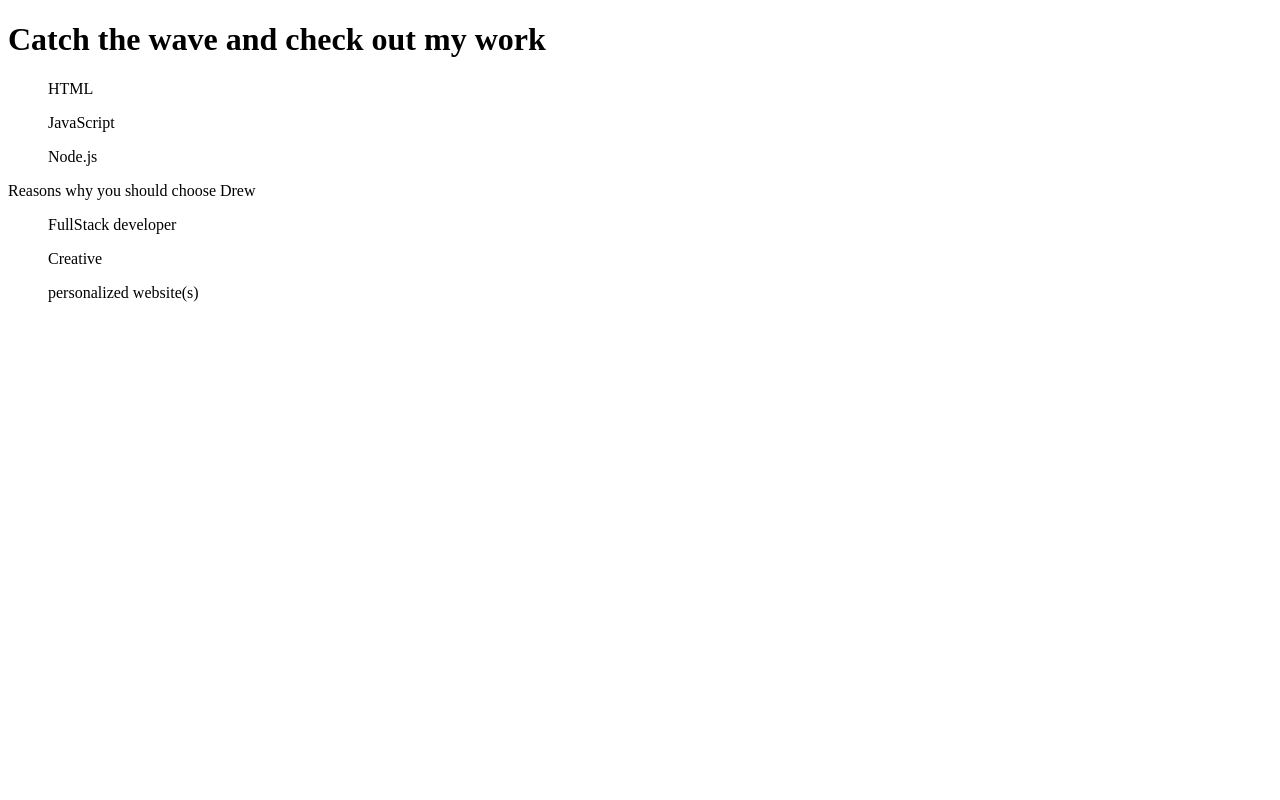
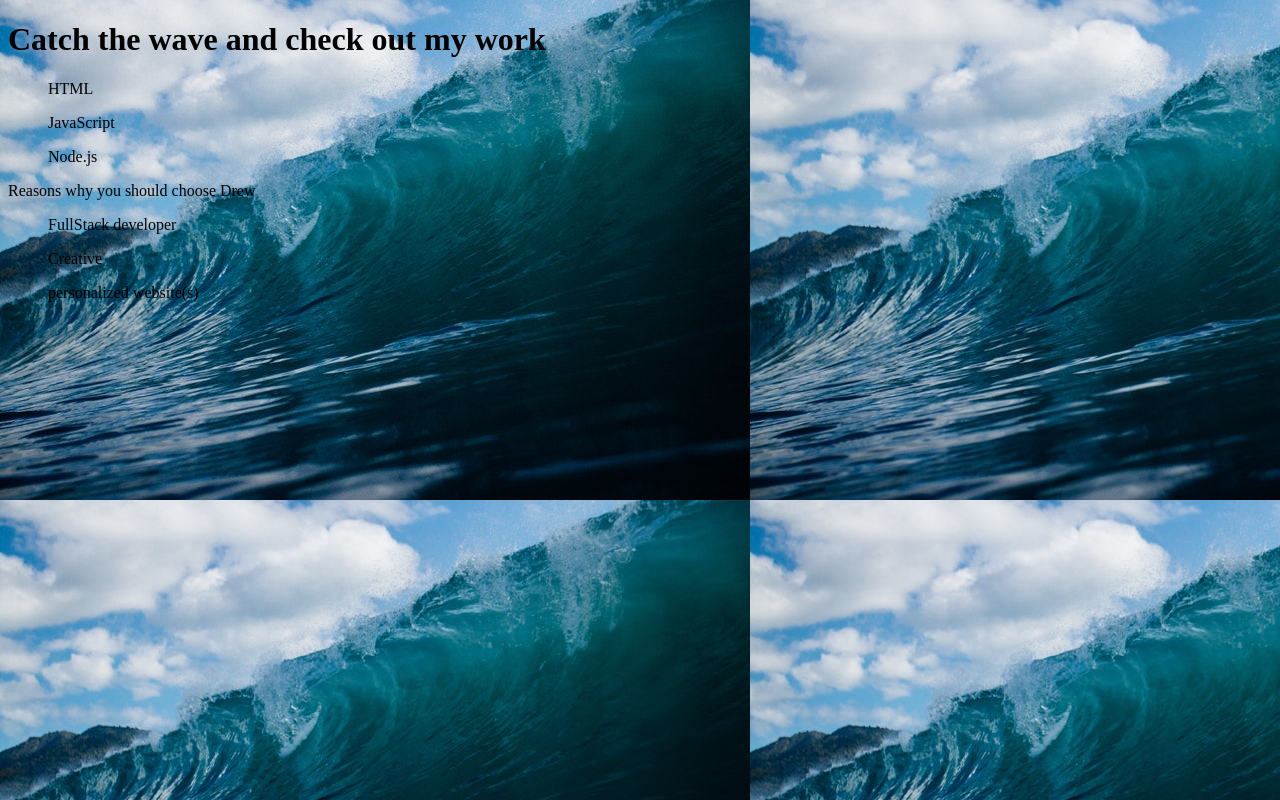
Before and after one commit to Drewohanson/drewhanson.github.io, a plain HTML site: page index.html in a window 1280 px wide. Drawn offline with Linux system fonts and the light colour scheme.

Commit message:
Update style.css

```diff
--- a/style.css
+++ b/style.css
@@ -1,3 +1,3 @@
 html {
-    background-image: url(images/waves/jpg)
+    background-image: url(images/waves.jpg)
 }
```
